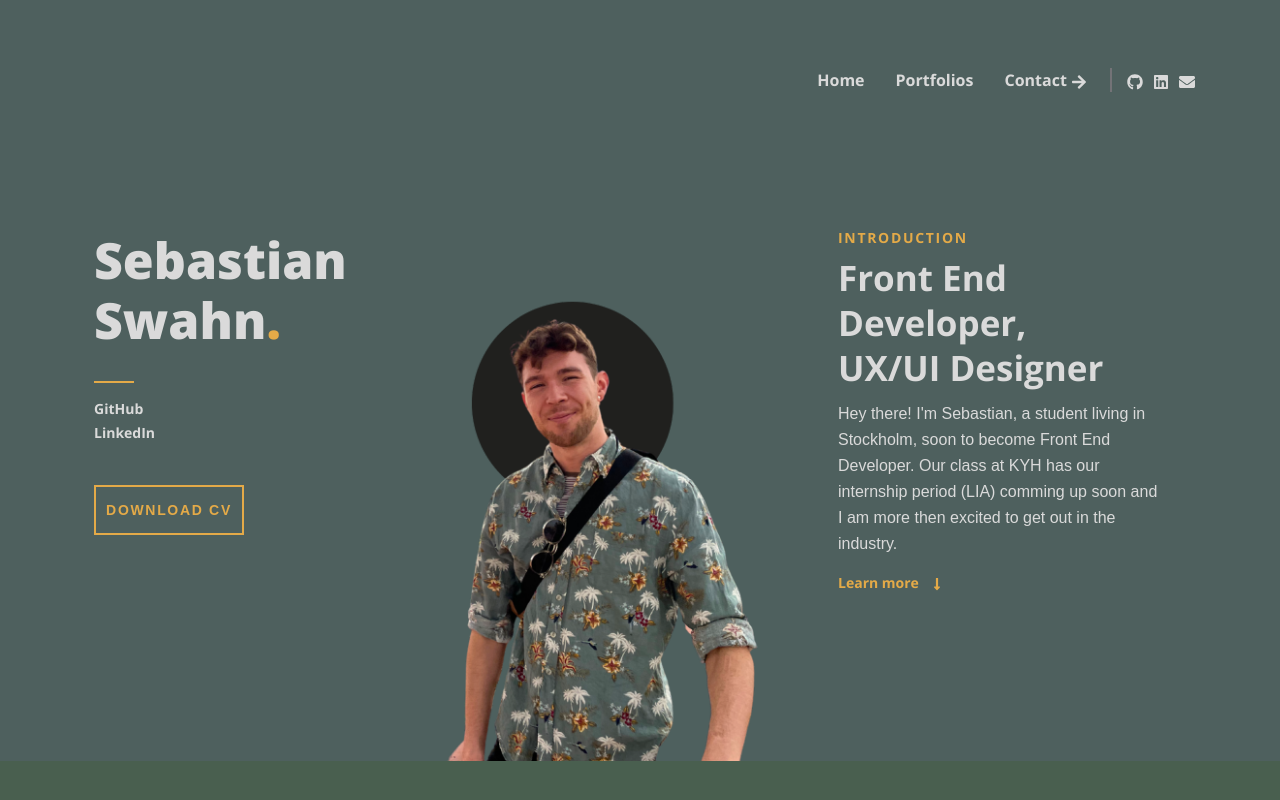
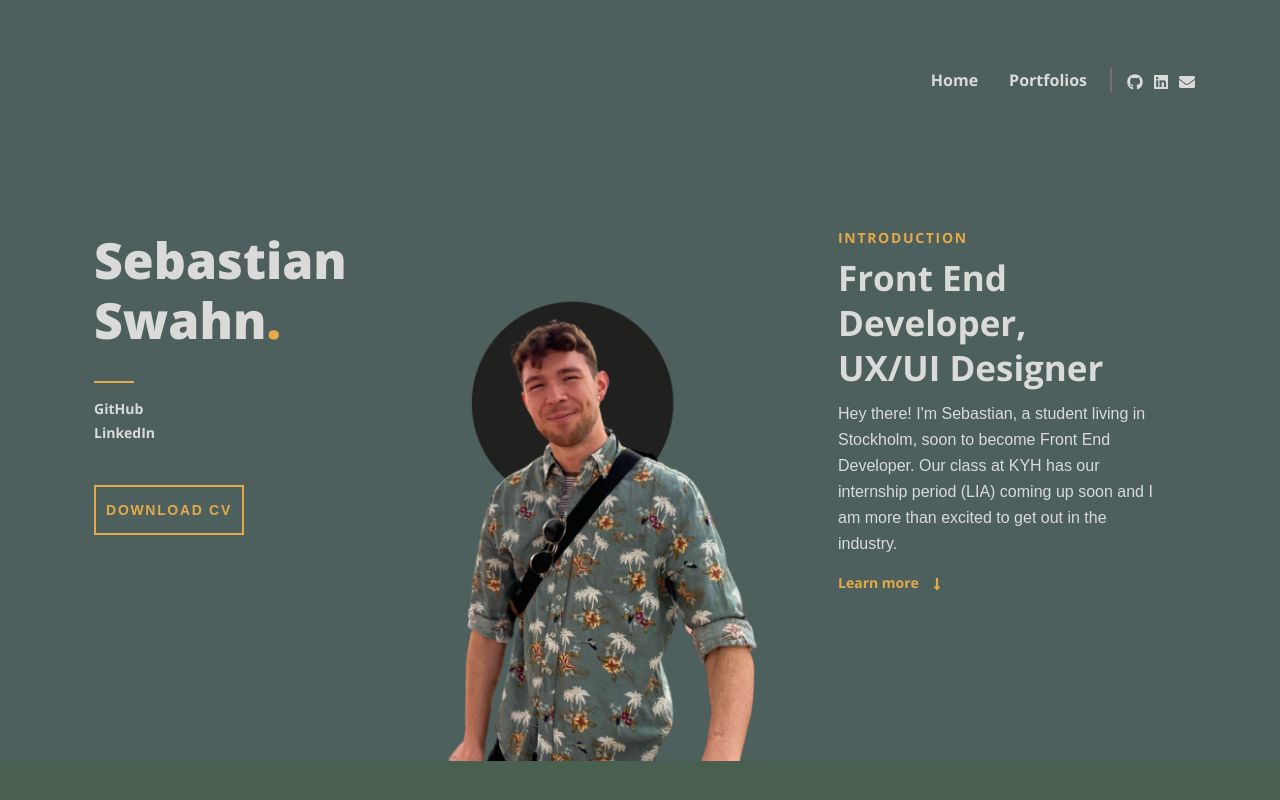
Before and after one commit to sebastianswahn/Portfolio, a React (Vite) app: page / in a window 1280 px wide. Shown: the top 800 px of the page. Built offline with nearby package versions, Linux system fonts and the light colour scheme.

Commit message:
minor changes

```diff
--- a/src/components/carousel.jsx
+++ b/src/components/carousel.jsx
@@ -10,34 +10,6 @@ import {
 import { Link } from "react-scroll";
 
 export default function Carousel() {
-  /*   const SamplePrevArrow = (props) => {
-    const { className, style, onClick } = props;
-    return (
-      <div className={className} style={{ ...style }} onClick={onClick}>
-        <FaLongArrowAltLeft />
-      </div>
-    );
-  };
-  const SampleNextvArrow = (props) => {
-    const { className, style, onClick } = props;
-    return (
-      <div className={className} style={{ ...style }} onClick={onClick}>
-        <FaLongArrowAltRight />
-      </div>
-    );
-  };
-
-  const settings = {
-    arrows: true,
-    dots: true,
-    infinite: true,
-    speed: 500,
-    slidesToShow: 1,
-    slidesToScroll: 1,
-    padding: 20,
-    prevArrow: <SamplePrevArrow />,
-    nextArrow: <SampleNextvArrow />,
-  }; */
   return (
     <div className="container">
       <div className="slider-area">
@@ -57,7 +29,7 @@ export default function Carousel() {
                     <div className="social-links mb-40">
                       <a href="https://github.com/sebastianswahn">GitHub</a>
                       <br />
-                      <a href="www.linkedin.com/in/sebastian-swahn-31273a298">
+                      <a href="https://linkedin.com/in/sebastian-swahn-31273a298">
                         LinkedIn
                       </a>
                       <br />
@@ -76,11 +48,7 @@ export default function Carousel() {
                 </div>
                 <div className="col-xl-5 col-lg-5 col-md-5 col-sm-8 col-7 pl-0">
                   <div className="profile-pic">
-                    <img
-                      className="img-fluid"
-                      src={sliderImg01} // Change this image path
-                      alt="jack harper"
-                    />
+                    <img className="img-fluid" src={sliderImg01} />
                   </div>
                 </div>
                 <div className="col-xl-4 col-lg-4 col-md-4 col-sm-8 col-8 slider-area-intro">
@@ -95,8 +63,8 @@ export default function Carousel() {
                       <p className="pr-20">
                         Hey there! I'm Sebastian, a student living in Stockholm,
                         soon to become Front End Developer. Our class at KYH has
-                        our internship period (LIA) comming up soon and I am
-                        more then excited to get out in the industry.
+                        our internship period (LIA) coming up soon and I am more
+                        than excited to get out in the industry.
                       </p>
                     </div>
                     <div className="intro-button">
@@ -121,171 +89,6 @@ export default function Carousel() {
               </div>
             </div>
           </div>
-          {/*           <div className="slide-item">
-            <div className="container pt-130 pl-xl-0 px-0">
-              <div className="row m-0">
-                <div className="col-xl-3 col-lg-3 col-md-3 col-sm-4 col-5">
-                  <div className="slider-left">
-                    <div className="name">
-                      <h1 className="h1">
-                        Sebastian <br /> Swahn<span className="pc">.</span>
-                      </h1>
-                    </div>
-                    <div className="dash"></div>
-                    <div className="social-links mb-40">
-                      <a href="https://github.com/sebastianswahn">GitHub</a>
-                      <br />
-                      <a href="www.linkedin.com/in/sebastian-swahn-31273a298">
-                        LinkedIn
-                      </a>
-                      <br />
-                    </div>
-                    <div className="slider-cta">
-                      <Link
-                        to="contact"
-                        className="ct-btn"
-                        smooth={true}
-                        duration={2000}
-                        activeClass="active"
-                        spy={false}
-                        offset={5}
-                      >
-                        Contact me
-                      </Link>
-                    </div>
-                  </div>
-                </div>
-                <div className="col-xl-5 col-lg-5 col-md-5 col-sm-8 col-7 pl-0">
-                  <div className="profile-pic">
-                    <img
-                      className="img-fluid"
-                      src={sliderImg01} // Change this image path
-                      alt="jack harper"
-                    />
-                  </div>
-                </div>
-                <div className="col-xl-4 col-lg-4 col-md-4 col-sm-8 col-8 slider-area-intro">
-                  <div className="into-area">
-                    <div className="section-title">
-                      <h3 className="section-name pc">INTRODUCTION</h3>
-                      <h2>
-                        Front End Developer,
-                        <br />
-                        UX/UI Designer <br />
-                      </h2>
-                      <p className="pr-20">
-                        Hey there! I'm Sebastian, a student living in Stockholm,
-                        soon to become Front End Developer. Our class at KYH has
-                        our internship period (LIA) comming up soon and I am
-                        more then excited to get out in the industry.
-                      </p>
-                    </div>
-                    <div className="intro-button">
-                      <Link
-                        to="services"
-                        className="btn-animation mr-btn"
-                        smooth={true}
-                        duration={2000}
-                        activeClass="active"
-                        spy={false}
-                        offset={5}
-                      >
-                        {" "}
-                        Learn more &nbsp;{" "}
-                        <i>
-                          <FaLongArrowAltDown />
-                        </i>
-                      </Link>
-                    </div>
-                  </div>
-                </div>
-              </div>
-            </div>
-          </div> */}
-          {/*             <div className="slide-item">
-              <div className="container pt-130 pl-xl-0 px-0">
-                <div className="row m-0">
-                  <div className="col-xl-3 col-lg-3 col-md-3 col-sm-4 col-5">
-                    <div className="slider-left">
-                      <div className="name">
-                        <h1 className="h1">
-                          Sebastian <br /> Swahn<span className="pc">.</span>
-                        </h1>
-                      </div>
-                      <div className="dash"></div>
-                      <div className="social-links mb-40">
-                        <a href="https://github.com/sebastianswahn">GitHub</a>
-                        <br />
-                        <a href="www.linkedin.com/in/sebastian-swahn-31273a298">
-                          LinkedIn
-                        </a>
-                        <br />
-                      </div>
-                      <div className="slider-cta">
-                        <Link
-                          to="contact"
-                          className="ct-btn"
-                          smooth={true}
-                          duration={2000}
-                          activeClass="active"
-                          spy={false}
-                          offset={5}
-                        >
-                          Contact me
-                        </Link>
-                      </div>
-                    </div>
-                  </div>
-                  <div className="col-xl-5 col-lg-5 col-md-5 col-sm-8 col-7 pl-0">
-                    <div className="profile-pic">
-                      <img
-                        className="img-fluid"
-                        src={sliderImg01} // Change this image path
-                        alt="jack harper"
-                      />
-                    </div>
-                  </div>
-                  <div className="col-xl-4 col-lg-4 col-md-4 col-sm-8 col-8 slider-area-intro">
-                    <div className="into-area">
-                      <div className="section-title">
-                        <h3 className="section-name pc">INTRODUCTION</h3>
-                        <h2>
-                          Front End Developer,
-                          <br />
-                          UX/UI Designer <br />
-                        </h2>
-                        <p className="pr-20">
-                          Hey there! I'm Sebastian, a student living in
-                          Stockholm, soon to become Front End Developer. Our
-                          class at KYH has our internship period (LIA) comming
-                          up soon and I am more then excited to get out in the
-                          industry.
-                        </p>
-                      </div>
-                      <div className="intro-button">
-                        <Link
-                          to="services"
-                          className="btn-animation mr-btn"
-                          smooth={true}
-                          duration={2000}
-                          activeClass="active"
-                          spy={false}
-                          offset={5}
-                        >
-                          {" "}
-                          Learn more &nbsp;{" "}
-                          <i>
-                            <FaLongArrowAltDown />
-                          </i>
-                        </Link>
-                      </div>
-                    </div>
-                  </div>
-                </div>
-              </div>
-            </div> */}
-          {/*           </Slider>
-           */}{" "}
         </div>
       </div>
     </div>
--- a/src/components/header.jsx
+++ b/src/components/header.jsx
@@ -47,17 +47,6 @@ export default function Header() {
                     >
                       Portfolios
                     </ScrollLink>
-                    <ScrollLink
-                      className="nav-link"
-                      to="contact"
-                      smooth={true}
-                      duration={2000}
-                      activeClass="active"
-                      spy={false}
-                      offset={5}
-                    >
-                      Contact <FaArrowRight />
-                    </ScrollLink>
                     <ul className="mb-0 menu-social pl-15">
                       <li className="list-inline-item menu-border">
                         <a href="https://github.com/sebastianswahn">
@@ -68,7 +57,7 @@ export default function Header() {
                       </li>
 
                       <li className="list-inline-item">
-                        <a href="www.linkedin.com/in/sebastian-swahn-31273a298">
+                        <a href="https://linkedin.com/in/sebastian-swahn-31273a298">
                           <i>
                             <FaLinkedin />
                           </i>
--- a/src/components/portfolios.jsx
+++ b/src/components/portfolios.jsx
@@ -38,20 +38,12 @@ export default function Portfolios() {
       <div className="portfolio-area section-ptb-2" id="portfolio">
         <div className="container">
           <SectionTitle
-            title="PORTFOLIO"
-            subTitle="My Work Collection"
-            desc="This is my work collection, mostly work from my education but also some private projects."
+            title="PROJECTS"
+            subTitle="My Project Collection"
+            desc="This is my project collection"
           />
           <Tab.Container defaultActiveKey="all">
             <Row>
-              <div className="col-xl-8 col-lg-9 col-sm-12 mx-auto">
-                <Nav className="pofo-cat pb-5 text-center justify-content-center">
-                  <Nav.Item>
-                    <Nav.Link eventKey="all">ALL</Nav.Link>
-                  </Nav.Item>
-                  <div className="pofo-line"></div>
-                </Nav>
-              </div>
               <Col sm={12}>
                 <Tab.Content>
                   <Tab.Pane eventKey="all">
```
